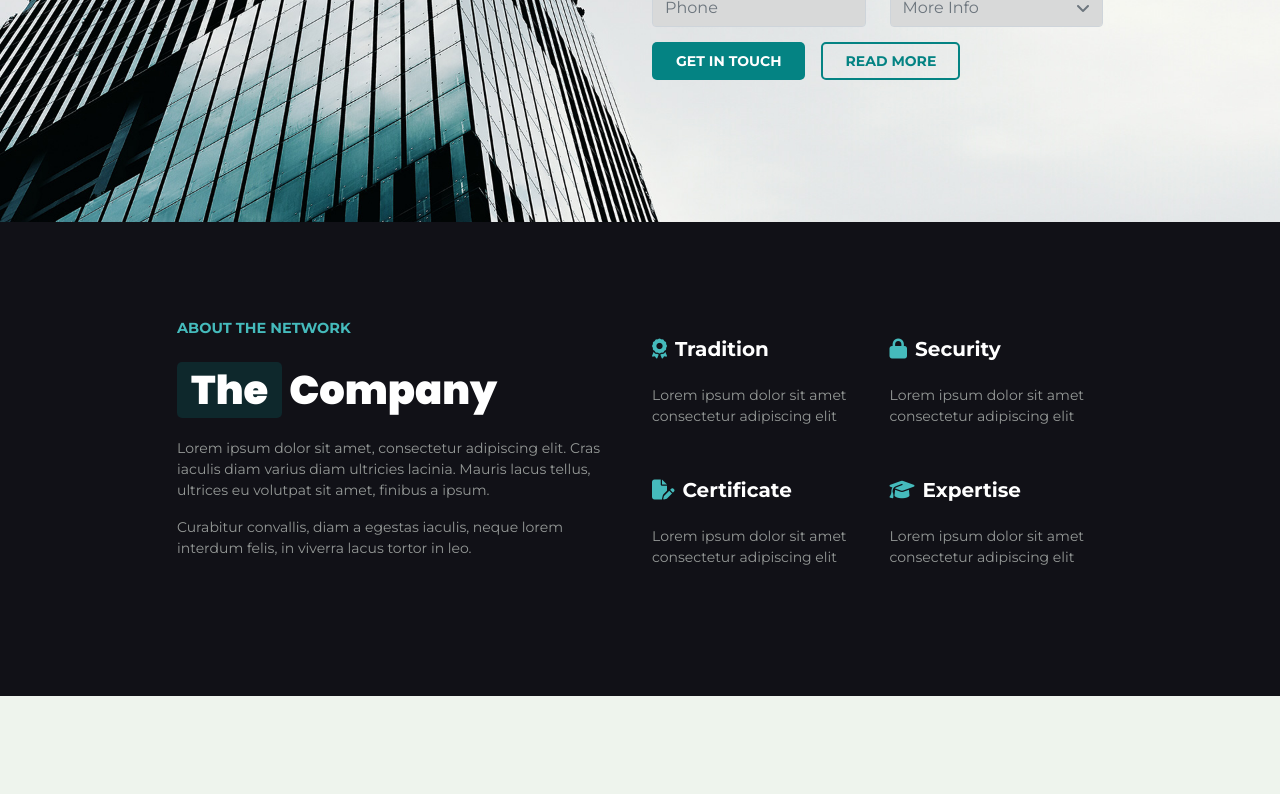
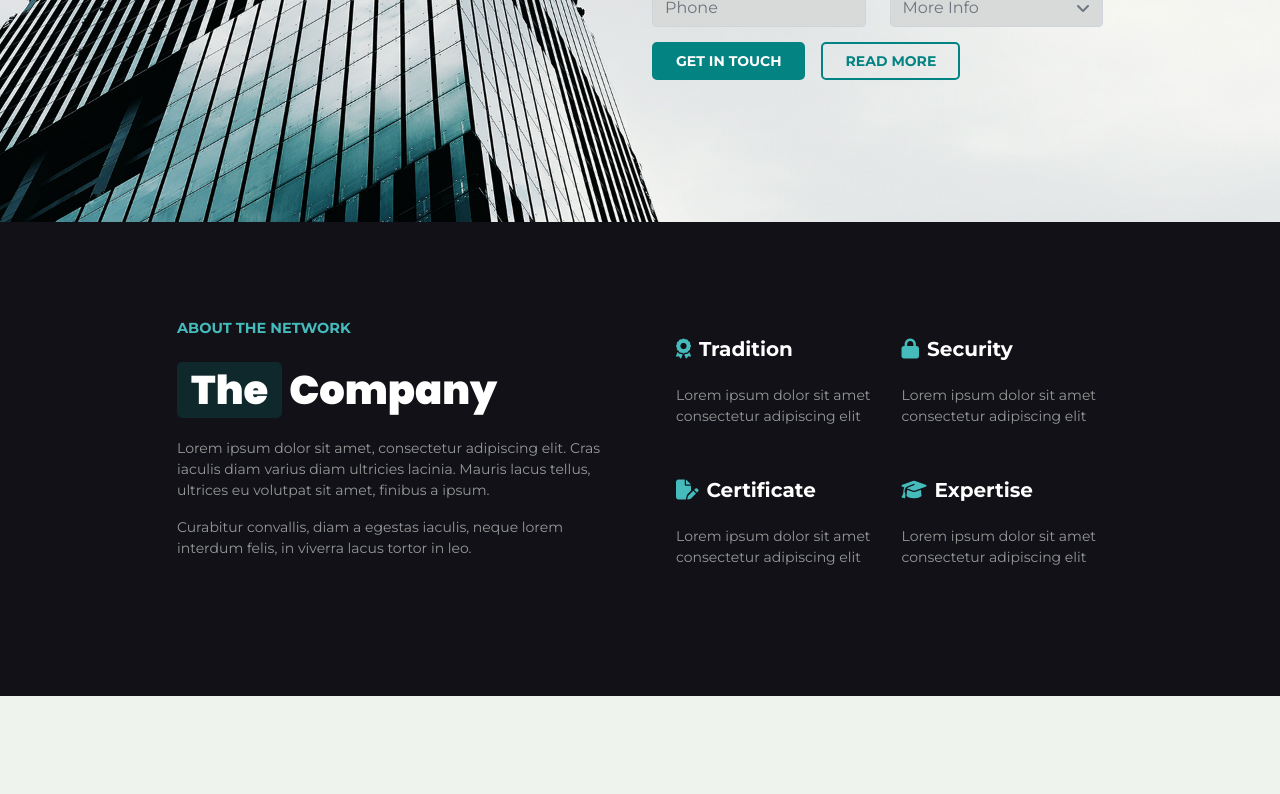
Before and after one commit to StefanoSax93/proj-html-vuejs, a Vue app: page / in a window 1280 px wide. Shown: the part 528-1322 px from the top of the page. Built offline with nearby package versions, Linux system fonts and the light colour scheme.

Commit message:
modifica gap the company

```diff
--- a/src/components/TheCompany.vue
+++ b/src/components/TheCompany.vue
@@ -1,7 +1,7 @@
 <template>
     <div class="bg_dark py-5" id="about">
         <div class="my-container py-5">
-            <div class="row flex-column flex-md-row">
+            <div class="row flex-column flex-md-row gap-5">
                 <div class="col">
                     <div class="subtitle">about the network</div>
                     <h1 class="text-white title"><span class="title-bg">The</span>Company</h1>
```
